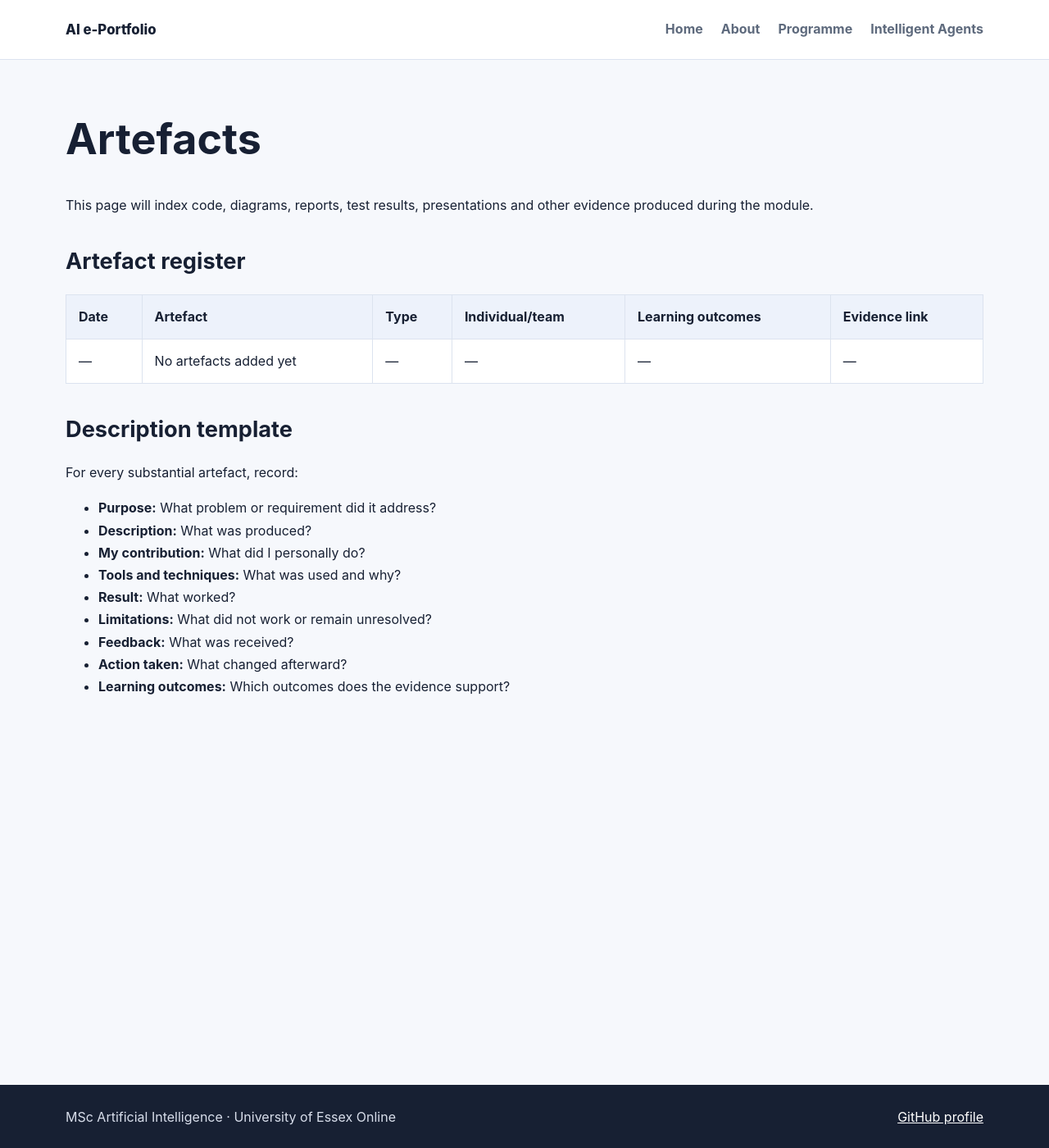
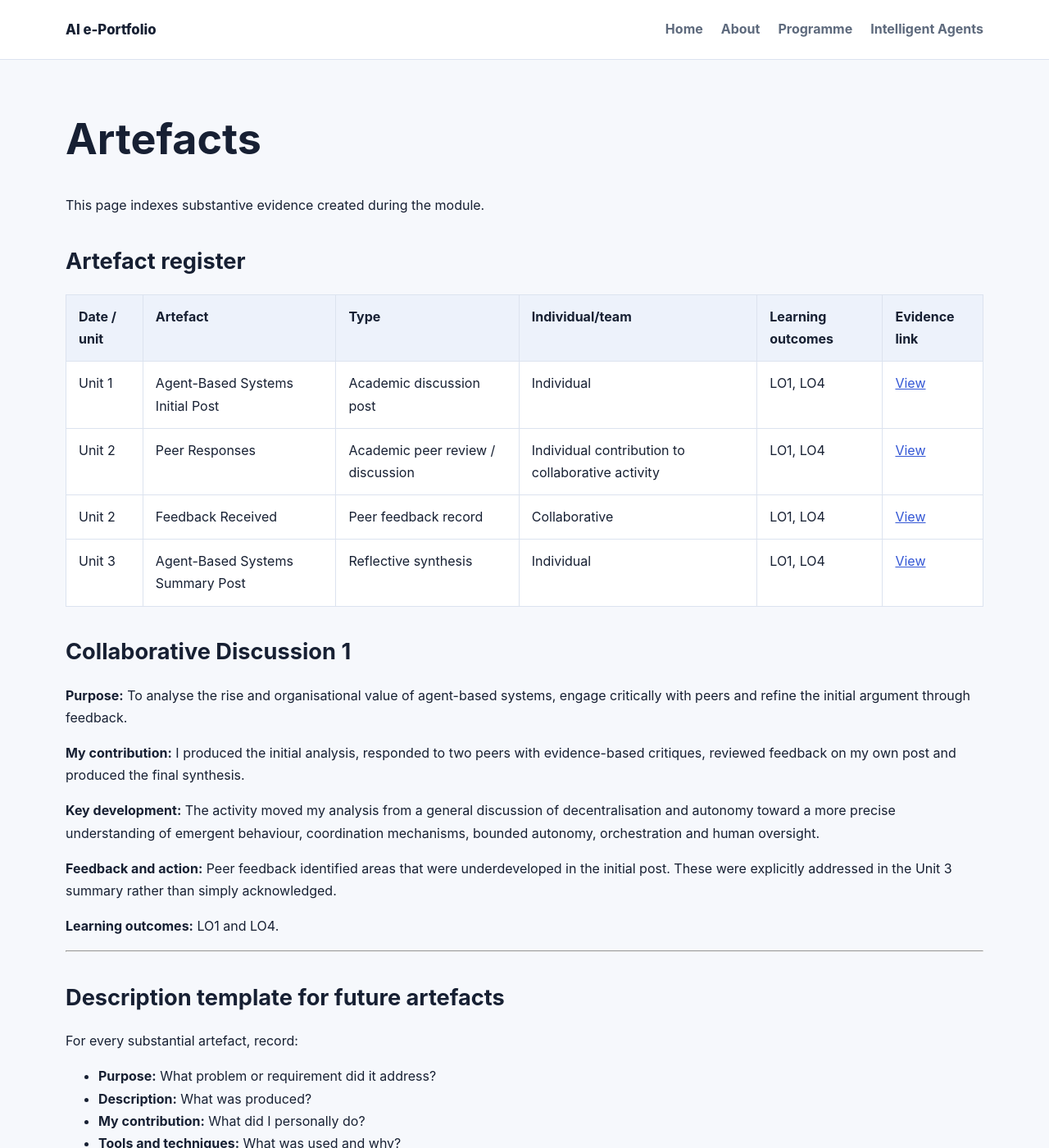
Before and after one commit to Monogios1996/Monogios1996.github.io, a Jekyll site: the page built from modules/intelligent-agents/artefacts.md, in a window 1280 px wide and 1400 px high. Shown: the whole window at 82% size. Built offline with Jekyll 4.4.1, drawn with Linux system fonts in a browser that asks for light colours.

Commit message:
Add Collaborative Discussion 1 to artefact register

```diff
--- a/modules/intelligent-agents/artefacts.md
+++ b/modules/intelligent-agents/artefacts.md
@@ -5,15 +5,32 @@ permalink: /modules/intelligent-agents/artefacts/
 
 # Artefacts
 
-This page will index code, diagrams, reports, test results, presentations and other evidence produced during the module.
+This page indexes substantive evidence created during the module.
 
 ## Artefact register
 
-| Date | Artefact | Type | Individual/team | Learning outcomes | Evidence link |
+| Date / unit | Artefact | Type | Individual/team | Learning outcomes | Evidence link |
 |---|---|---|---|---|---|
-| — | No artefacts added yet | — | — | — | — |
+| Unit 1 | Agent-Based Systems Initial Post | Academic discussion post | Individual | LO1, LO4 | [View]({{ '/modules/intelligent-agents/evidence/discussions/unit-01-agent-based-systems-initial-post/' | relative_url }}) |
+| Unit 2 | Peer Responses | Academic peer review / discussion | Individual contribution to collaborative activity | LO1, LO4 | [View]({{ '/modules/intelligent-agents/evidence/discussions/unit-02-peer-responses/' | relative_url }}) |
+| Unit 2 | Feedback Received | Peer feedback record | Collaborative | LO1, LO4 | [View]({{ '/modules/intelligent-agents/evidence/discussions/unit-02-feedback-received/' | relative_url }}) |
+| Unit 3 | Agent-Based Systems Summary Post | Reflective synthesis | Individual | LO1, LO4 | [View]({{ '/modules/intelligent-agents/evidence/discussions/unit-03-summary-post/' | relative_url }}) |
 
-## Description template
+## Collaborative Discussion 1
+
+**Purpose:** To analyse the rise and organisational value of agent-based systems, engage critically with peers and refine the initial argument through feedback.
+
+**My contribution:** I produced the initial analysis, responded to two peers with evidence-based critiques, reviewed feedback on my own post and produced the final synthesis.
+
+**Key development:** The activity moved my analysis from a general discussion of decentralisation and autonomy toward a more precise understanding of emergent behaviour, coordination mechanisms, bounded autonomy, orchestration and human oversight.
+
+**Feedback and action:** Peer feedback identified areas that were underdeveloped in the initial post. These were explicitly addressed in the Unit 3 summary rather than simply acknowledged.
+
+**Learning outcomes:** LO1 and LO4.
+
+---
+
+## Description template for future artefacts
 
 For every substantial artefact, record:
 
```
